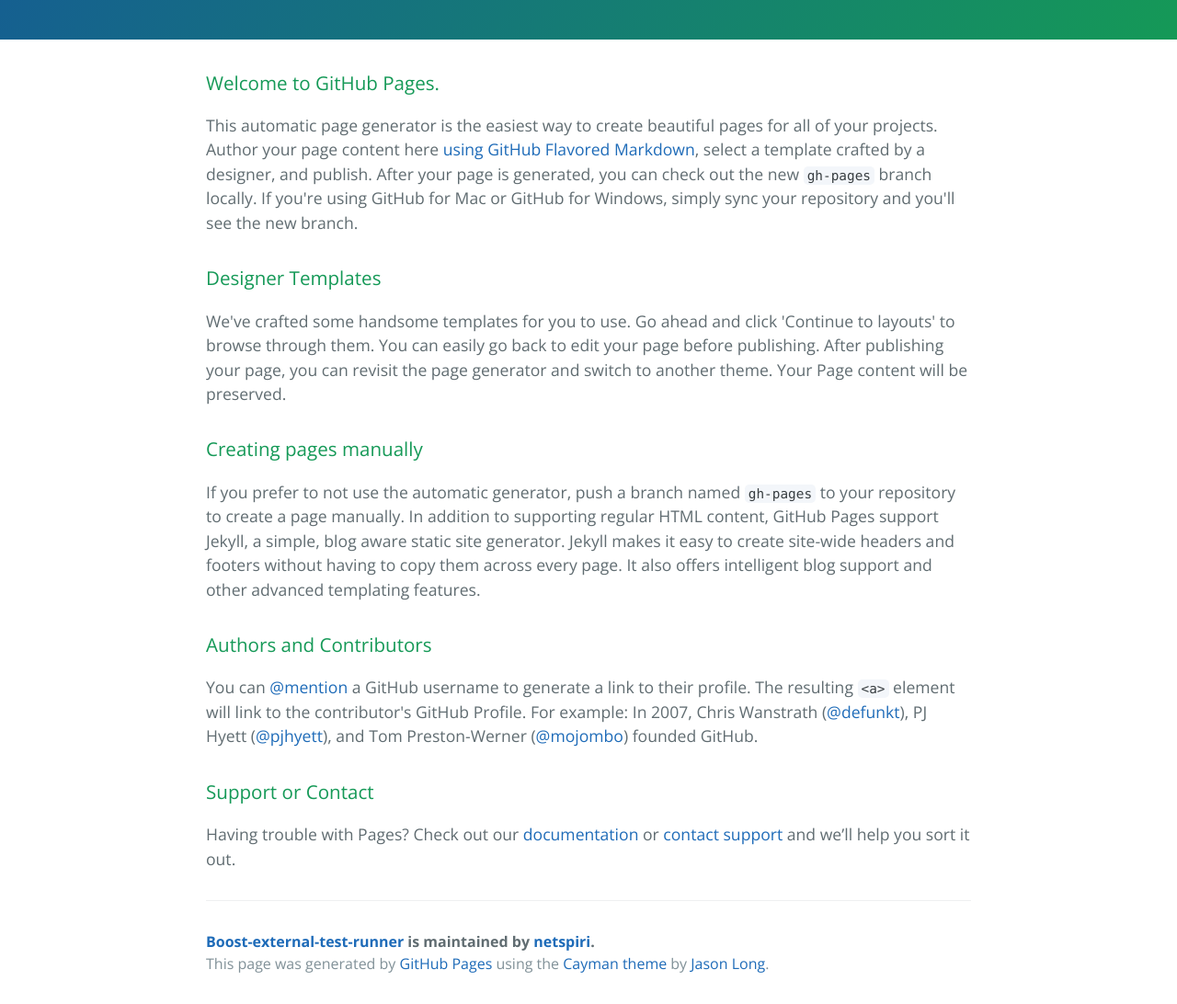
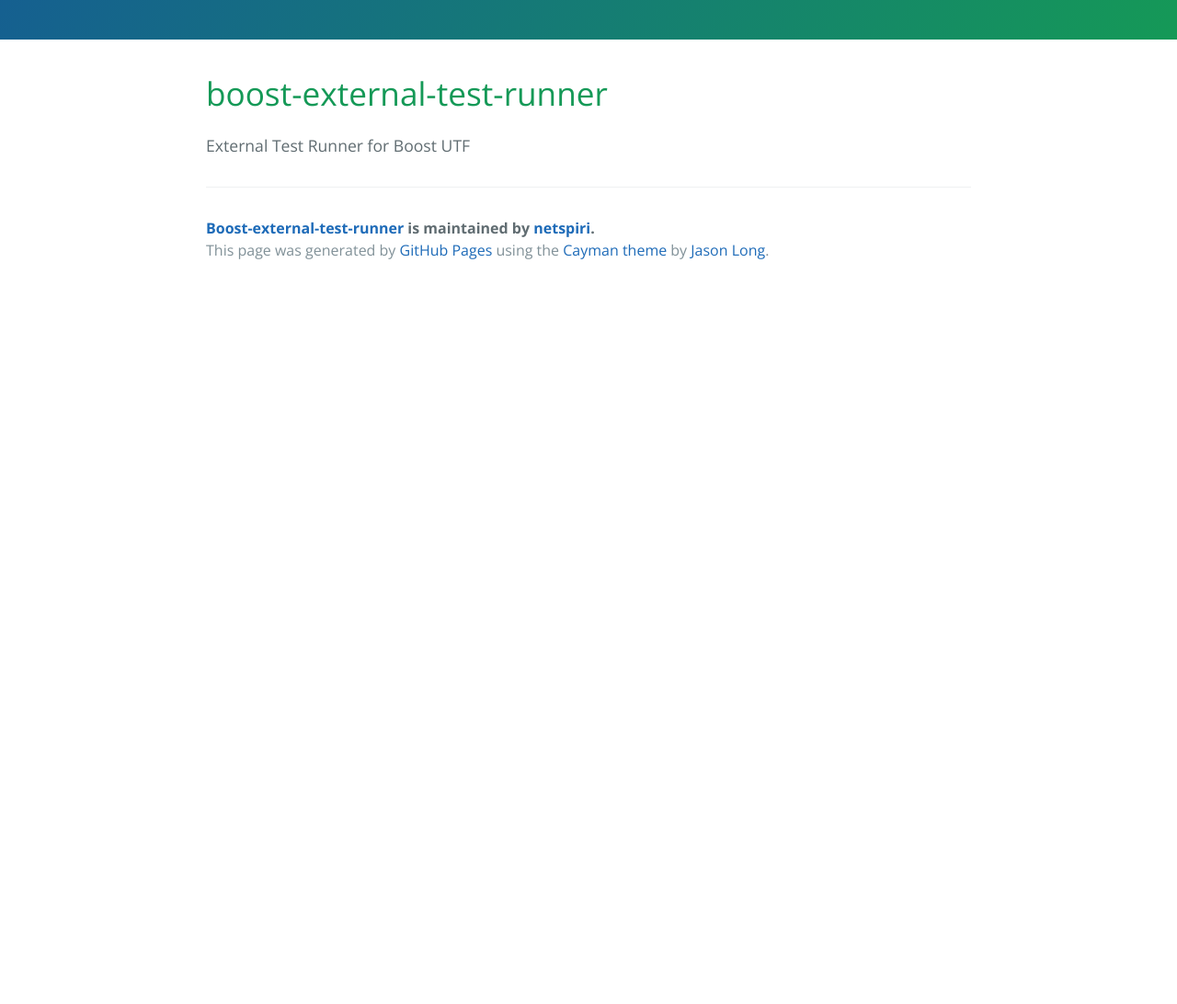
Before and after one commit to etas/boost-external-test-runner, a plain HTML site: page index.html in a window 1280 px wide. Shown: the part 340-1432 px from the top of the page at 92% size. After the commit the page ends 800 px from the top, so only its background shows below. Drawn offline with nearby package versions, Linux system fonts and the light colour scheme.

Commit message:
Create gh-pages branch via GitHub

```diff
--- a/index.html
+++ b/index.html
@@ -19,30 +19,10 @@
     </section>
 
     <section class="main-content">
-      <h3>
-<a id="welcome-to-github-pages" class="anchor" href="#welcome-to-github-pages" aria-hidden="true"><span class="octicon octicon-link"></span></a>Welcome to GitHub Pages.</h3>
+      <h1>
+<a id="boost-external-test-runner" class="anchor" href="#boost-external-test-runner" aria-hidden="true"><span class="octicon octicon-link"></span></a>boost-external-test-runner</h1>
 
-<p>This automatic page generator is the easiest way to create beautiful pages for all of your projects. Author your page content here <a href="https://guides.github.com/features/mastering-markdown/">using GitHub Flavored Markdown</a>, select a template crafted by a designer, and publish. After your page is generated, you can check out the new <code>gh-pages</code> branch locally. If you're using GitHub for Mac or GitHub for Windows, simply sync your repository and you'll see the new branch.</p>
-
-<h3>
-<a id="designer-templates" class="anchor" href="#designer-templates" aria-hidden="true"><span class="octicon octicon-link"></span></a>Designer Templates</h3>
-
-<p>We've crafted some handsome templates for you to use. Go ahead and click 'Continue to layouts' to browse through them. You can easily go back to edit your page before publishing. After publishing your page, you can revisit the page generator and switch to another theme. Your Page content will be preserved.</p>
-
-<h3>
-<a id="creating-pages-manually" class="anchor" href="#creating-pages-manually" aria-hidden="true"><span class="octicon octicon-link"></span></a>Creating pages manually</h3>
-
-<p>If you prefer to not use the automatic generator, push a branch named <code>gh-pages</code> to your repository to create a page manually. In addition to supporting regular HTML content, GitHub Pages support Jekyll, a simple, blog aware static site generator. Jekyll makes it easy to create site-wide headers and footers without having to copy them across every page. It also offers intelligent blog support and other advanced templating features.</p>
-
-<h3>
-<a id="authors-and-contributors" class="anchor" href="#authors-and-contributors" aria-hidden="true"><span class="octicon octicon-link"></span></a>Authors and Contributors</h3>
-
-<p>You can <a href="https://github.com/blog/821" class="user-mention">@mention</a> a GitHub username to generate a link to their profile. The resulting <code>&lt;a&gt;</code> element will link to the contributor's GitHub Profile. For example: In 2007, Chris Wanstrath (<a href="https://github.com/defunkt" class="user-mention">@defunkt</a>), PJ Hyett (<a href="https://github.com/pjhyett" class="user-mention">@pjhyett</a>), and Tom Preston-Werner (<a href="https://github.com/mojombo" class="user-mention">@mojombo</a>) founded GitHub.</p>
-
-<h3>
-<a id="support-or-contact" class="anchor" href="#support-or-contact" aria-hidden="true"><span class="octicon octicon-link"></span></a>Support or Contact</h3>
-
-<p>Having trouble with Pages? Check out our <a href="https://help.github.com/pages">documentation</a> or <a href="https://github.com/contact">contact support</a> and we’ll help you sort it out.</p>
+<p>External Test Runner for Boost UTF</p>
 
       <footer class="site-footer">
         <span class="site-footer-owner"><a href="https://github.com/netspiri/boost-external-test-runner">Boost-external-test-runner</a> is maintained by <a href="https://github.com/netspiri">netspiri</a>.</span>
```
Also changed, not shown: params.json (+1 -1 lines).
